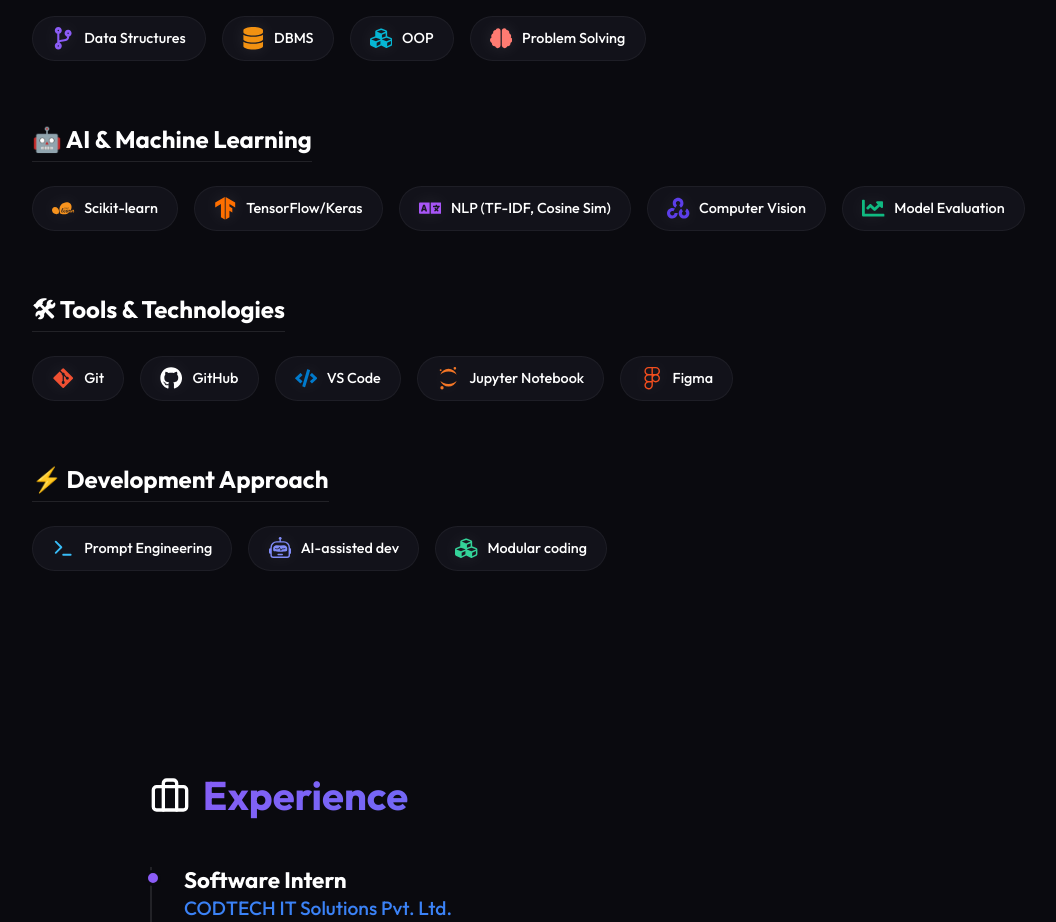
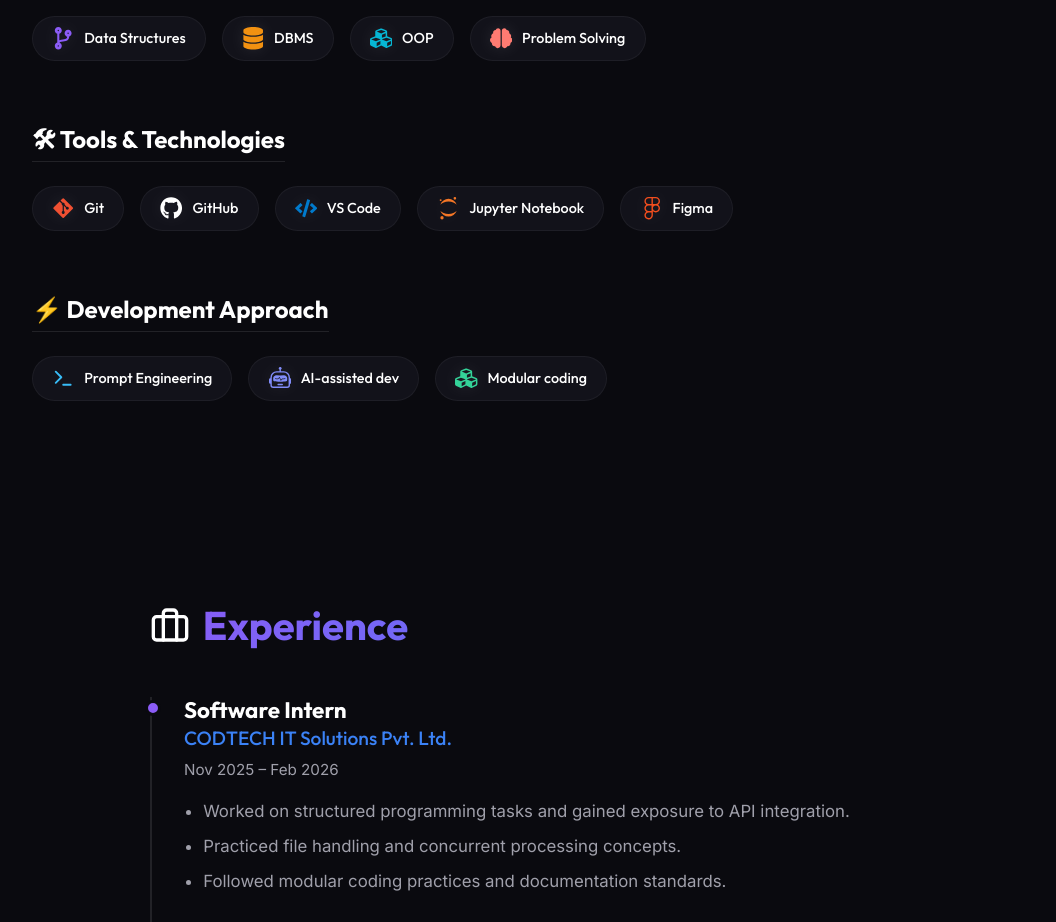
Before and after one commit to PRANAVSP30/portfolio, a React app: page / in a window 1280 px wide. Shown: the part 3640-4562 px from the top of the page, without its empty margins (40-1096 px from the left). Built offline with nearby package versions, Linux system fonts and the light colour scheme; the HTML template or start-up script is replaced by a standard one.

Commit message:
Remove AI & ML from TechStack

```diff
--- a/src/components/TechStack.jsx
+++ b/src/components/TechStack.jsx
@@ -47,16 +47,6 @@ const TechStack = () => {
         { name: 'DBMS', icon: <FaDatabase />, color: '#F29111' },
         { name: 'OOP', icon: <FaCubes />, color: '#06B6D4' },
         { name: 'Problem Solving', icon: <FaBrain />, color: '#FF7B72' }
-      ]
-    },
-    {
-      title: "🤖 AI & Machine Learning",
-      skills: [
-        { name: 'Scikit-learn', icon: <SiScikitlearn />, color: '#F7931E' },
-        { name: 'TensorFlow/Keras', icon: <SiTensorflow />, color: '#FF6F00' },
-        { name: 'NLP (TF-IDF, Cosine Sim)', icon: <FaLanguage />, color: '#A855F7' },
-        { name: 'Computer Vision', icon: <SiOpencv />, color: '#5C3EE8' },
-        { name: 'Model Evaluation', icon: <FaChartLine />, color: '#10B981' }
       ]
     },
     {
```
